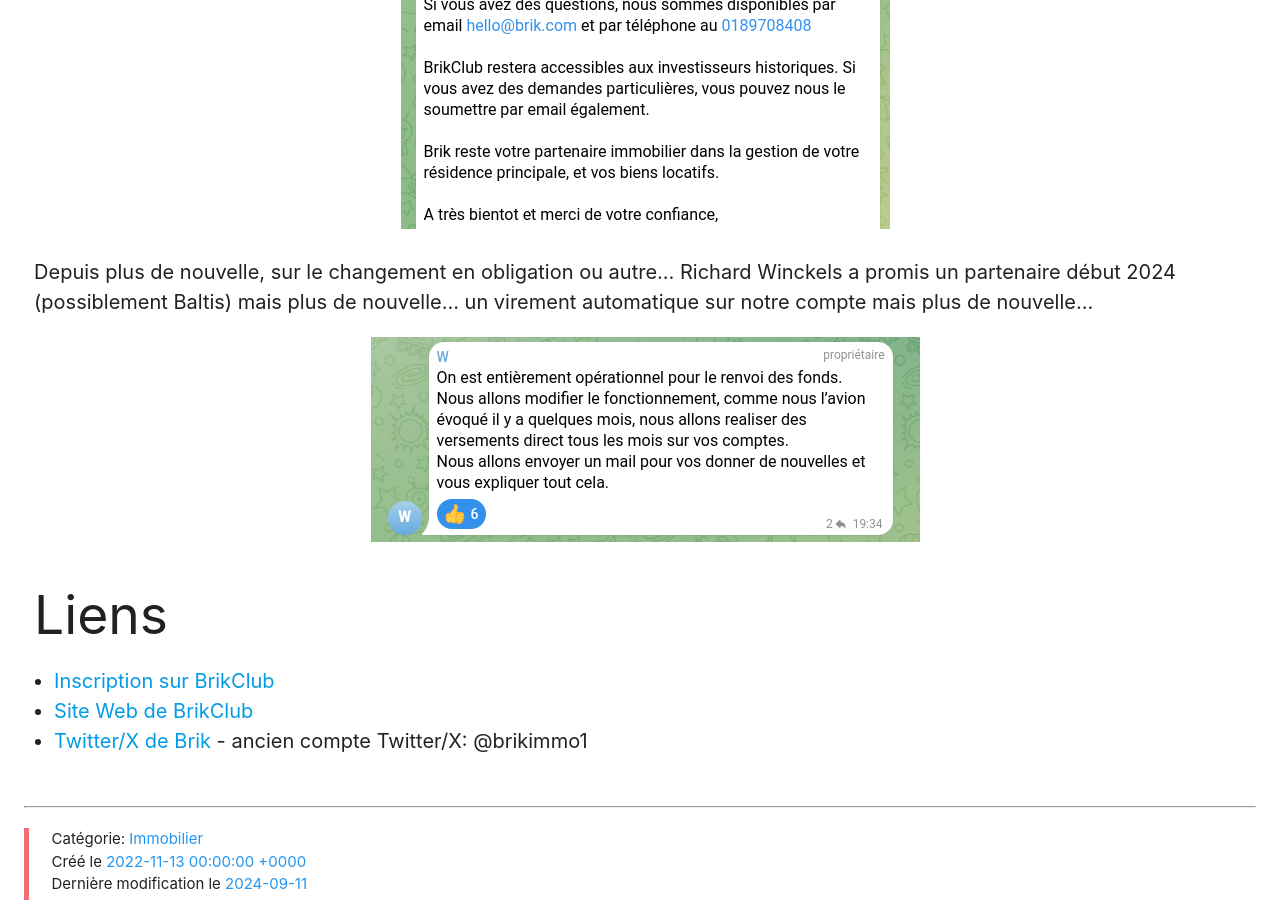
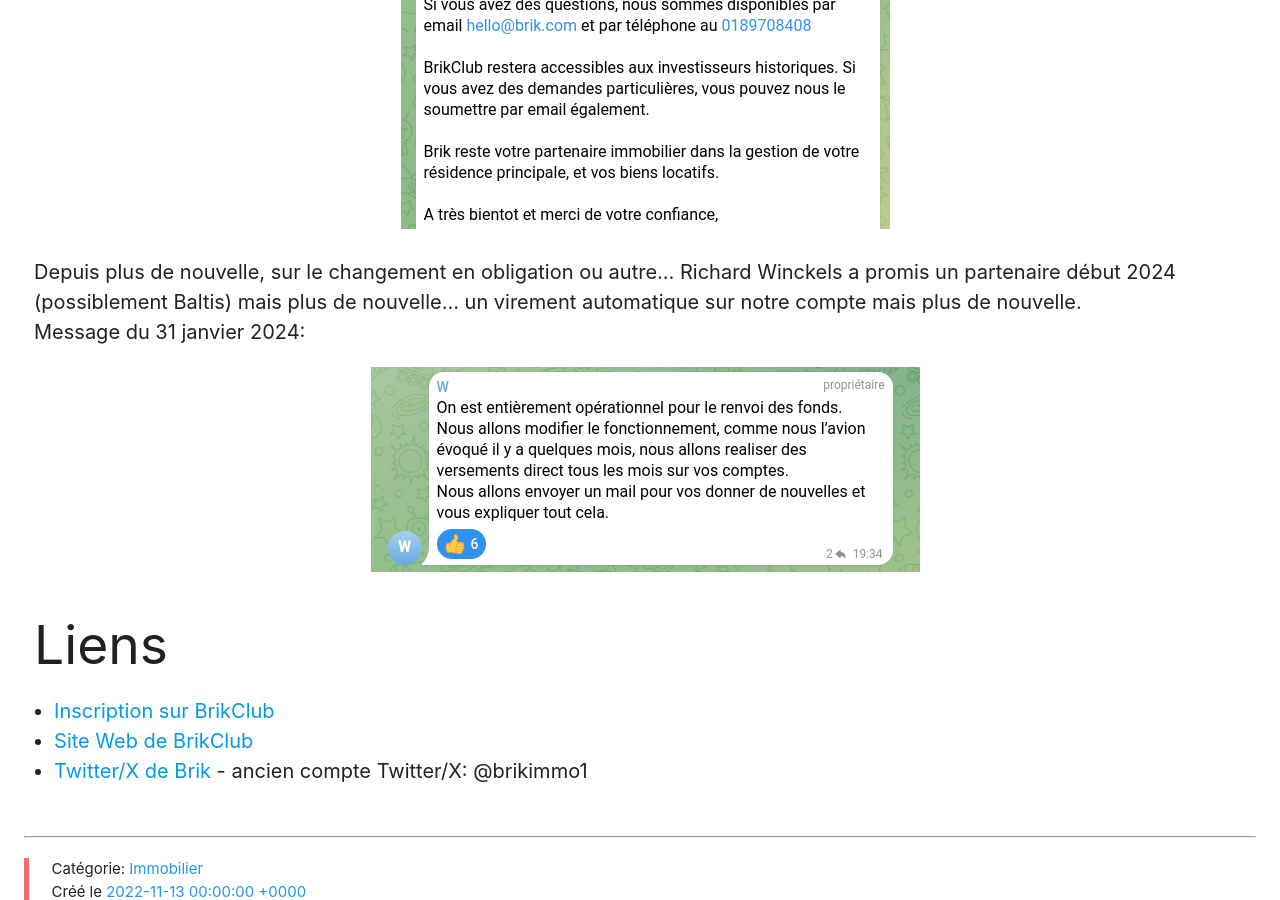
Before and after one commit to minus78/minus78.github.io, a Jekyll site: the page built from _posts/2022-11-09-BrikClub.markdown, in a window 1280 px wide and 900 px high, scrolled down 3950 px. Built offline with Jekyll 4.4.1, drawn with Linux system fonts in a browser that asks for light colours.

Commit message:
Update 2022-11-09-BrikClub.markdown

```diff
--- a/_posts/2022-11-09-BrikClub.markdown
+++ b/_posts/2022-11-09-BrikClub.markdown
@@ -81,7 +81,8 @@
 </div>
 
 
-Depuis plus de nouvelle, sur le changement en obligation ou autre... Richard Winckels a promis un partenaire début 2024 (possiblement Baltis) mais plus de nouvelle... un virement automatique sur notre compte mais plus de nouvelle...
+Depuis plus de nouvelle, sur le changement en obligation ou autre... Richard Winckels a promis un partenaire début 2024 (possiblement Baltis) mais plus de nouvelle... un virement automatique sur notre compte mais plus de nouvelle.<br/>
+Message du 31 janvier 2024:
 
 <div class="row">
     <div class="col s12" style="text-align: center;">
```
